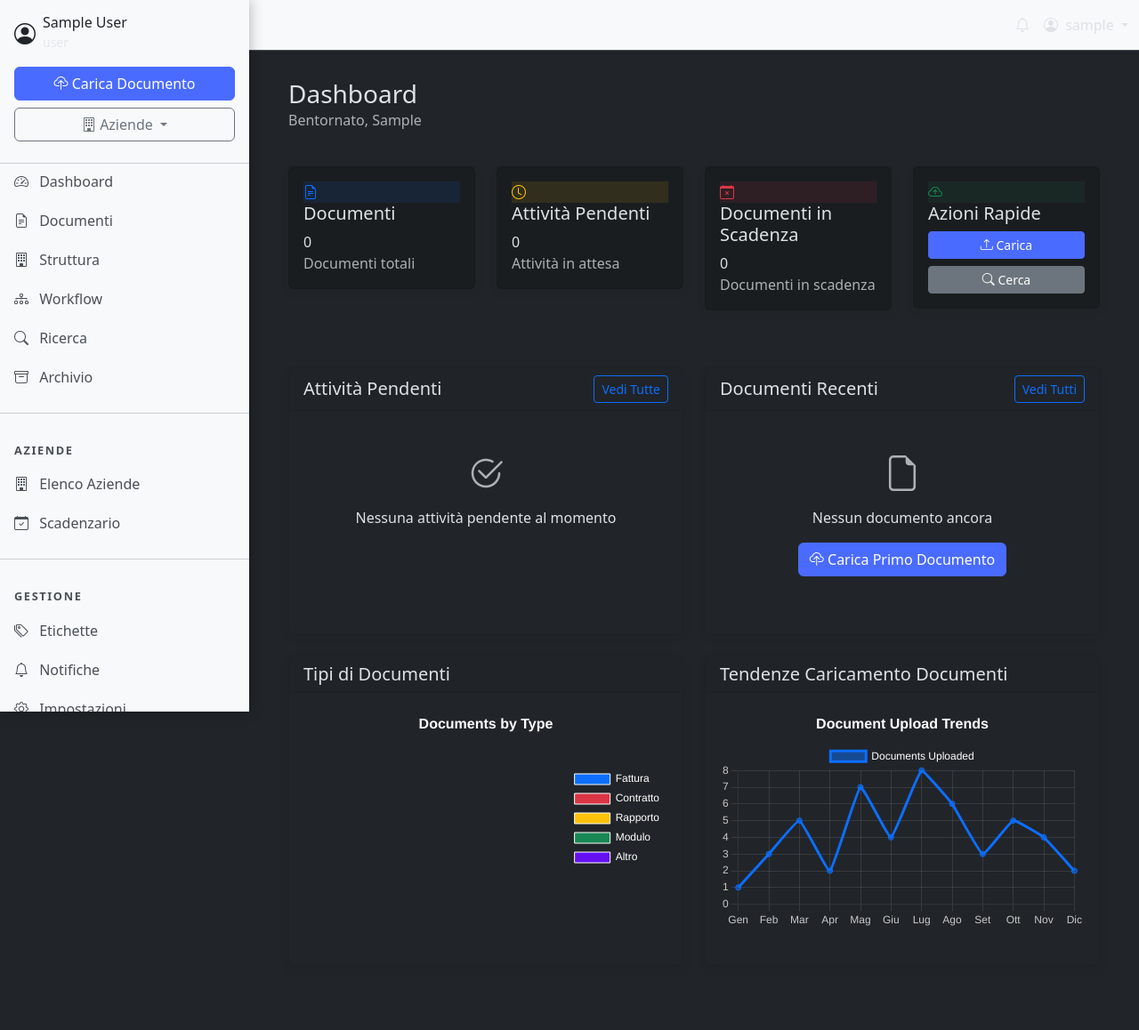
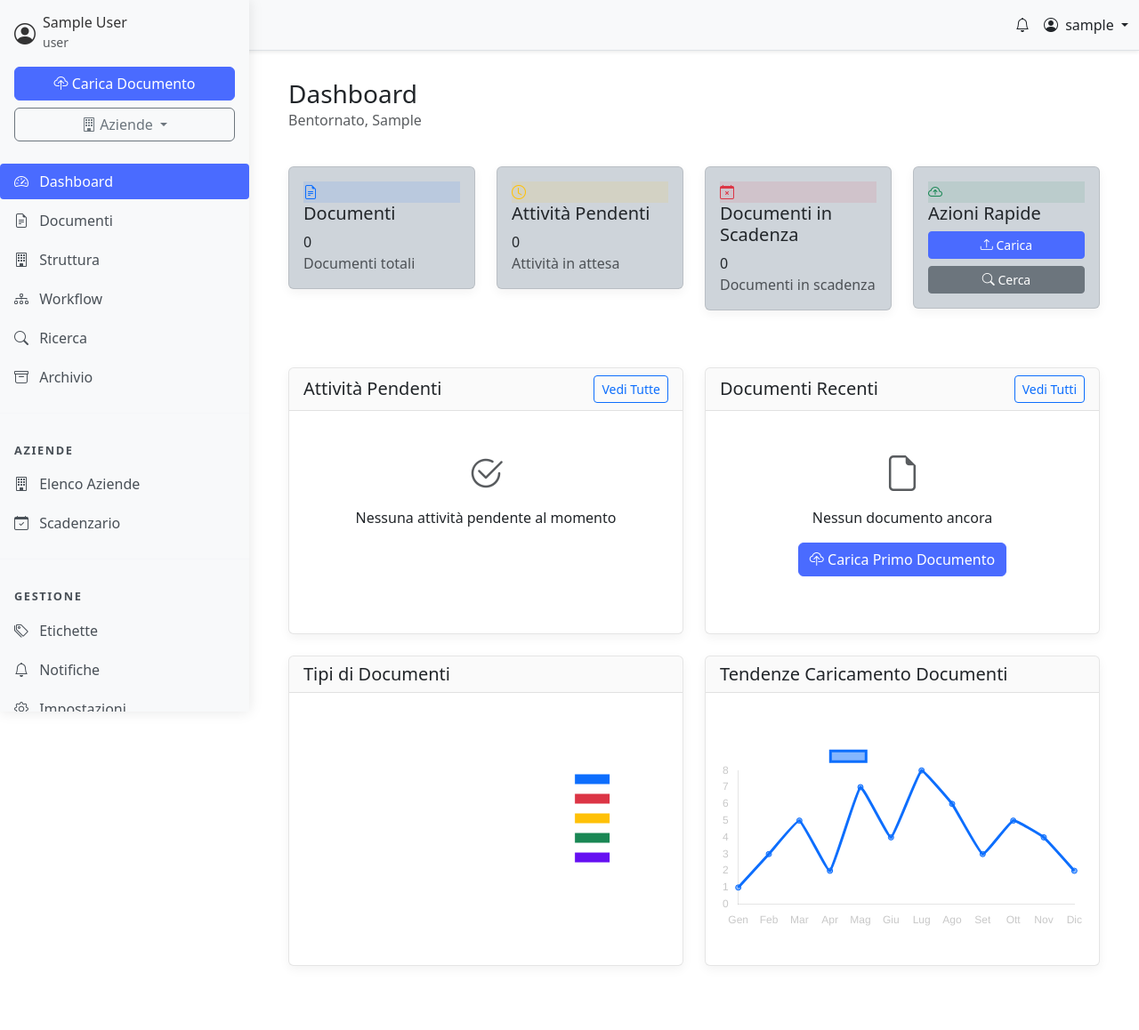
Before and after one commit to gabriele130/DOCUMENTMANAGMENTSYSTEM, a Flask app: page /dashboard in a window 1280 px wide. Shown: the whole page at 89% size. Run offline with Flask 3, Linux system fonts and the light colour scheme; the visitor is signed in with stand-in values (Sample User, id 1); data that the repository does not hold is empty; some libraries are stand-ins or nearby versions.

Commit message:
Fixes a display issue
The commit removes the dark theme option, forcing the application to always use a light theme by modifying the `main.js` and `layout.html` files to remove dark theme related CSS classes and enforce light theme styling for the sidebar and navbar.  It also removes theme toggle functionality.

Replit-Commit-Author: Agent
Replit-Commit-Session-Id: 2fdef4e0-7510-41c8-8312-ba85c2550888
Replit-Commit-Screenshot-Url: https://storage.googleapis.com/screenshot-production-us-central1/83cfa1aa-0a2a-4c13-b84e-97ff37d652c4/528d3e4c-b1b5-472c-bd54-d22fc94fec1c.jpg

```diff
--- a/static/js/main.js
+++ b/static/js/main.js
@@ -34,23 +34,22 @@ function initApp() {
 }
 
 /**
- * Initialize theme based on user preference
+ * Initialize theme - sempre modalità chiara
  */
 function initTheme() {
-    const savedTheme = localStorage.getItem('theme');
     const htmlRoot = document.getElementById('htmlRoot');
-    const lightIcon = document.getElementById('lightIcon');
-    const darkIcon = document.getElementById('darkIcon');
     const themeLink = document.getElementById('themeLink');
     const navbar = document.querySelector('.navbar');
     const sidebar = document.querySelector('.sidebar');
 
-    if (savedTheme === 'light') {
-        // Set light theme
+    // Set light theme sempre
+    if (htmlRoot) {
         htmlRoot.setAttribute('data-bs-theme', 'light');
-        lightIcon.classList.add('d-none');
-        darkIcon.classList.remove('d-none');
+    }
+
+    if (themeLink) {
         themeLink.href = 'https://cdn.jsdelivr.net/npm/bootstrap@5.3.0-alpha1/dist/css/bootstrap.min.css';
+    }
 
     // Correzione per elementi navbar in tema chiaro
     if (navbar) {
@@ -62,24 +61,9 @@ function initTheme() {
     if (sidebar) {
         sidebar.classList.add('sidebar-light');
     }
-    } else {
-        // Set dark theme (default)
-        htmlRoot.setAttribute('data-bs-theme', 'dark');
-        lightIcon.classList.remove('d-none');
-        darkIcon.classList.add('d-none');
-        themeLink.href = 'https://cdn.replit.com/agent/bootstrap-agent-dark-theme.min.css';
 
-        // Ripristina navbar dark
-        if (navbar) {
-            navbar.classList.remove('navbar-light', 'bg-light');
-            navbar.classList.add('navbar-dark', 'bg-dark');
-        }
-
-        // Ripristina sidebar in tema scuro
-        if (sidebar) {
-            sidebar.classList.remove('sidebar-light');
-        }
-    }
+    // Salva il tema chiaro come predefinito
+    localStorage.setItem('theme', 'light');
 }
 
 /**
@@ -96,12 +80,6 @@ function setupEventListeners() {
     const searchForm = document.getElementById('searchForm');
     if (searchForm) {
         searchForm.addEventListener('submit', handleSearch);
-    }
-
-    // Setup theme toggle
-    const themeToggleBtn = document.getElementById('themeToggleBtn');
-    if (themeToggleBtn) {
-        themeToggleBtn.addEventListener('click', toggleTheme);
     }
 
     // Setup notification refresh ogni minuto
--- a/templates/layout.html
+++ b/templates/layout.html
@@ -65,7 +65,7 @@
 
     <div class="main-content">
         <!-- Sidebar -->
-        <div class="sidebar">
+        <div class="sidebar sidebar-light">
             <div class="p-3">
                 <div class="d-flex align-items-center mb-3">
                     <div class="me-2">
```
Lines whose indentation alone changed are shown as unchanged.
